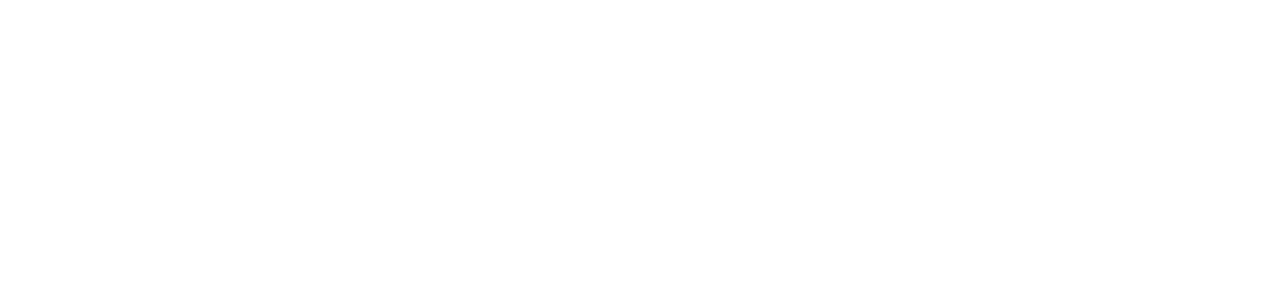
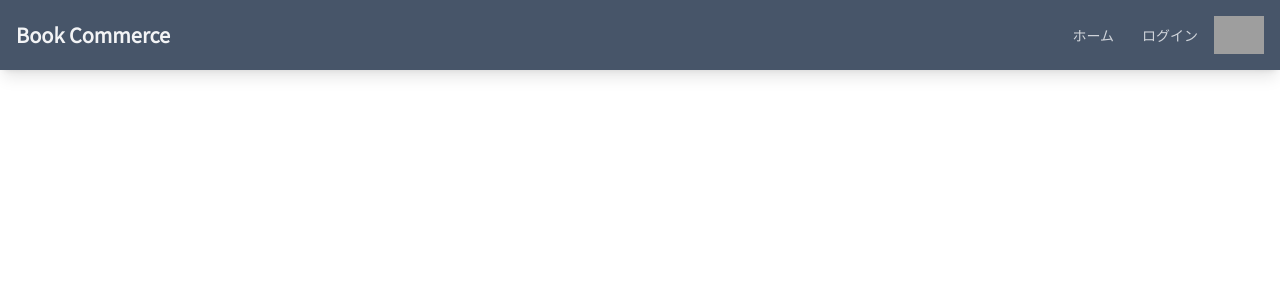
Before and after one commit to boon2187/book-commerce-app-udemy, a Next.js app: page / in a window 1280 px wide. Shown: the top 300 px of the page. Built offline with nearby package versions, Linux system fonts and the light colour scheme; grey boxes are pictures that could not be loaded.

Commit message:
Headerコンポーネントを追加

```diff
--- /dev/null
+++ b/app/components/Header.tsx
@@ -0,0 +1,41 @@
+"use client";
+import Image from "next/image";
+import Link from "next/link";
+import React from "react";
+
+const Header = () => {
+  return (
+    <header className="bg-slate-600 text-gray-100 shadow-lg">
+      <nav className="flex items-center justify-between p-4">
+        <Link href={"/"} className="text-xl font-bold">
+          Book Commerce
+        </Link>
+        <div className="flex items-center gap-1">
+          <Link
+            href="/"
+            className="text-gray-300 hover:text-white px-3 py-2 rounded-md text-sm font-medium"
+          >
+            ホーム
+          </Link>
+          <Link
+            href="/login"
+            className="text-gray-300 hover:text-white px-3 py-2 rounded-md text-sm font-medium"
+          >
+            ログイン
+          </Link>
+
+          <Link href={`/profile`}>
+            <Image
+              width={50}
+              height={50}
+              alt="profile_icon"
+              src={"/default_icon.png"}
+            />
+          </Link>
+        </div>
+      </nav>
+    </header>
+  );
+};
+
+export default Header;
--- a/app/layout.tsx
+++ b/app/layout.tsx
@@ -1,6 +1,7 @@
 import type { Metadata } from "next";
 import { Noto_Sans_JP } from "next/font/google";
 import "./globals.css";
+import Header from "./components/Header";
 
 const notoSansJP = Noto_Sans_JP({ subsets: ["latin"], weight: ["400"] });
 
@@ -16,7 +17,10 @@
 }) {
   return (
     <html lang="jp">
-      <body className={notoSansJP.className}>{children}</body>
+      <body className={notoSansJP.className}>
+        <Header />
+        {children}
+      </body>
     </html>
   );
 }
```
